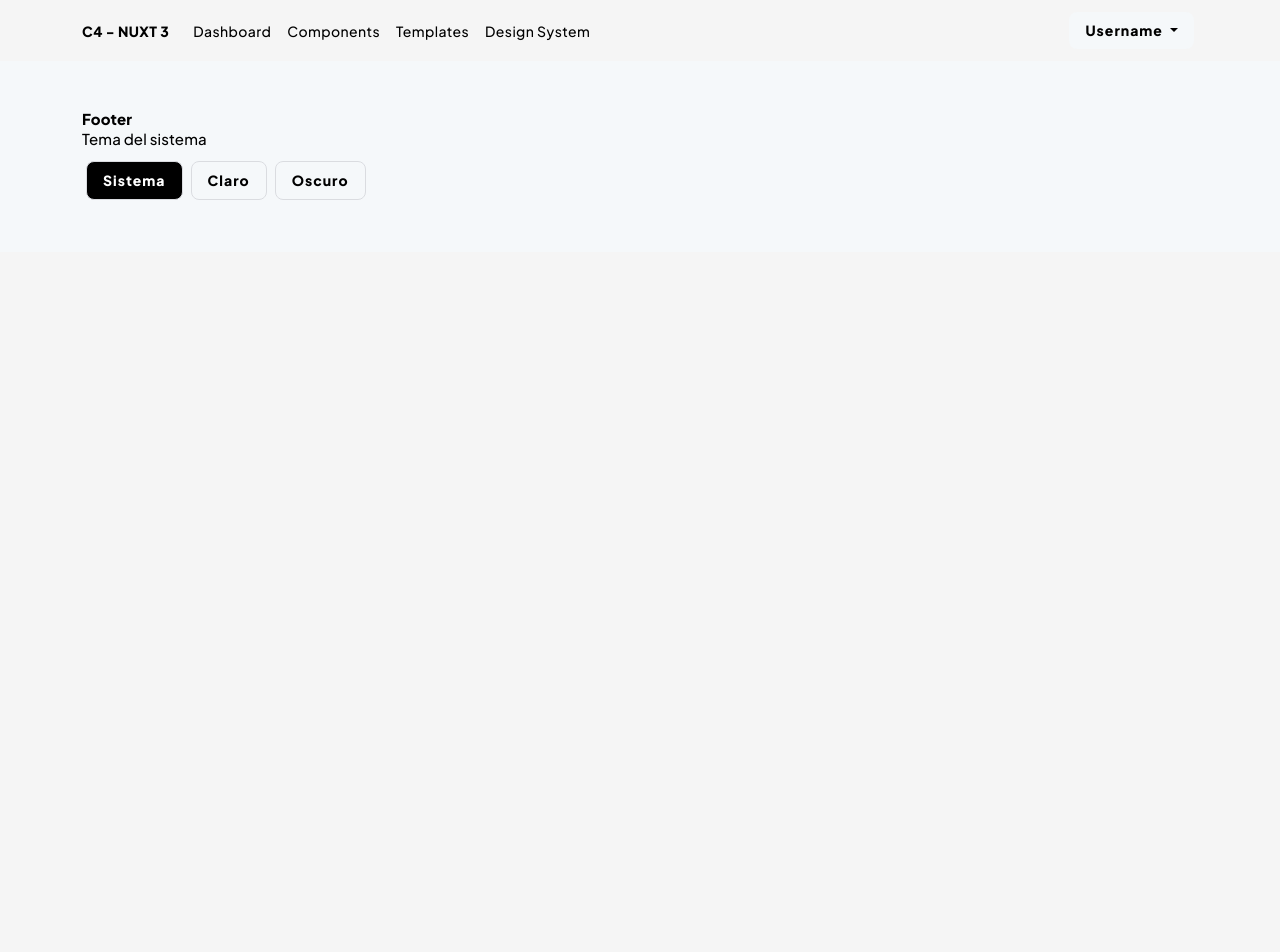
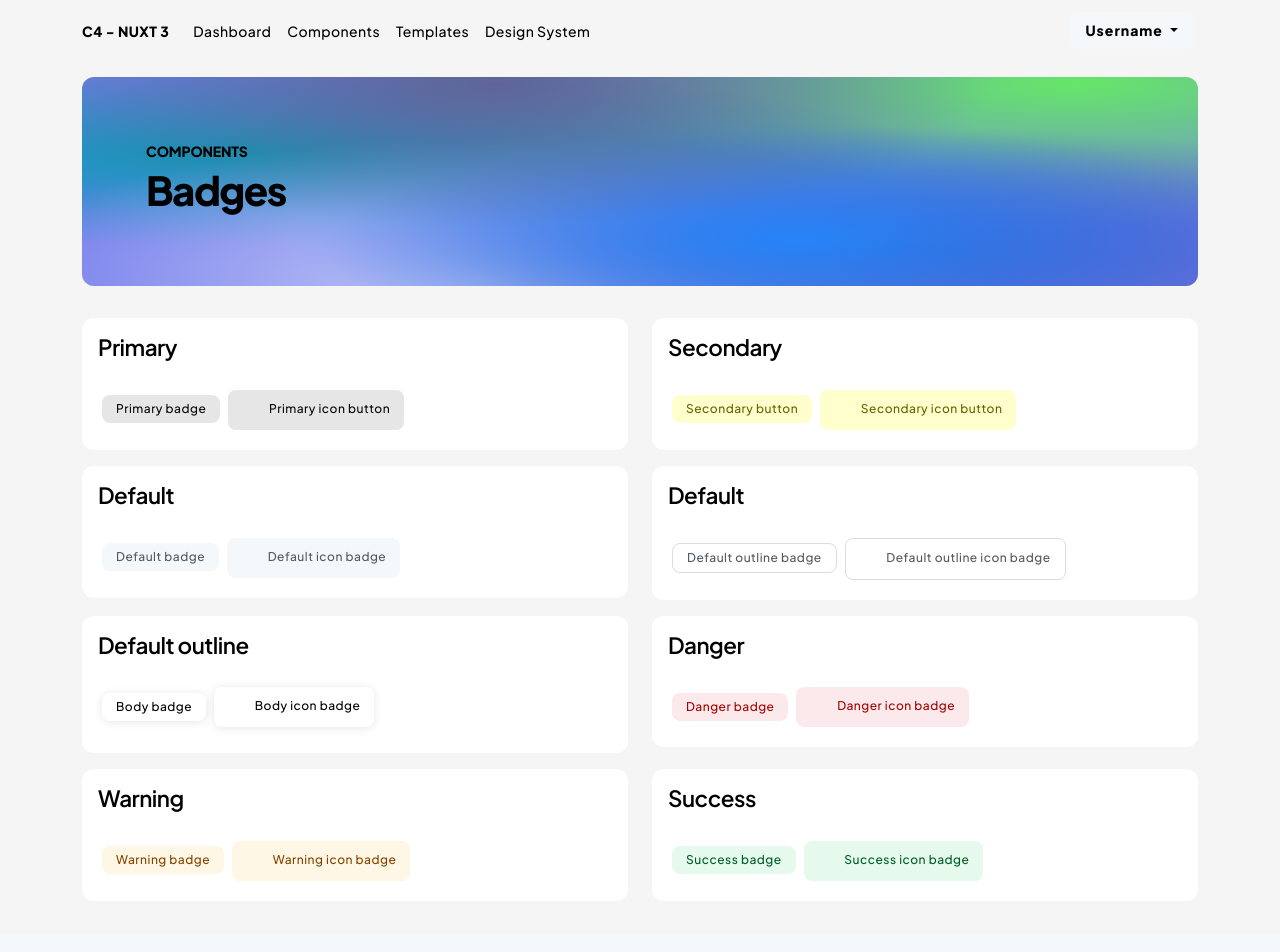
Before and after one commit to giancarlosgza/nuxt3-components-web-app, a Nuxt app: page /components/badges in a window 1280 px wide. Shown: the top 952 px of the page. Before the commit the page ends 800 px from the top, so only its background shows below. Built offline with nearby package versions, Linux system fonts and the light colour scheme.

Commit message:
RGBA colors function

```diff
--- a/assets/scss/abstracts/_functions.scss
+++ b/assets/scss/abstracts/_functions.scss
@@ -1,7 +1,14 @@
+// RETURNS A MIX COLOR WITH WHITE
 @function tint($color, $percentage) {
   @return mix(#FFF, $color, $percentage);
 }
 
+// RETURNS A MIX COLOR WITH BLACK
 @function shade($color, $percentage) {
   @return mix(#000, $color, $percentage);
 }
+
+// RETURNS AN HEXADECIMAL COLOR TO RGB
+@function hexToRGB($hex) {
+  @return red($hex), green($hex), blue($hex)
+}
--- a/assets/scss/abstracts/_roots.scss
+++ b/assets/scss/abstracts/_roots.scss
@@ -4,19 +4,9 @@
   --theme-on-primary: #000000;
   --theme-on-primary-inverse: #ffffff;
   // RGBA colors
-  --theme-primary-rgba: 70, 125, 254;
-  --theme-secondary-rgba: 249, 255, 1;
-  --theme-accent-rgba: 199, 231, 254;
-  --theme-overlay-rgba: 0, 0, 0;
-  --theme-success-rgba: 0, 136, 56;
-  --theme-info-rgba: 8, 70, 160;
-  --theme-warning-rgba: 255, 171, 0;
-  --theme-danger-rgba: 222, 40, 57;
-  --theme-default-rgba: 123, 123, 123;
-  --theme-muted-rgba: 82, 89, 95;
-  // Gradient
-  --theme-c4-gradient: linear-gradient(345deg, #7b7b7b, #555555, #434343);
-  --theme-c4-gradient-orange: linear-gradient(345deg, #b17001, #e49001, #fda001);
+  @each $color, $value in $primary-colors {
+    --#{$variable-prefix}#{$color}: #{hexToRGB($value)};
+  }
   // Variants colors
   --theme-muted: #52595f;
   --theme-muted-100: #52595f;
@@ -65,7 +55,6 @@
   @each $color, $value in $accents {
     --#{$variable-prefix}#{$color}: #{$value};
   }
-
 }
 
 .dark-mode {
--- a/assets/scss/abstracts/_variables.scss
+++ b/assets/scss/abstracts/_variables.scss
@@ -126,10 +126,24 @@ $grey: #757575;
 $dark: #212121;
 
 $default: #f5f8fa;
+$muted: #52595f;
 $success: #00c853;
 $warning: #ffab00;
 $info: #0000be;
 $danger: #de2839;
+
+$primary-colors: (
+        'primary-rgba': $primary,
+        'secondary-rgba': $secondary,
+        'accent-rgba': $accent,
+        'overlay-rgba': $black,
+        'success-rgba': $success,
+        'info-rgba': $info,
+        'warning-rgba': $warning,
+        'danger-rgba': $danger,
+        'default-rgba': $default,
+        'muted-rgba': $muted,
+);
 
 $theme-colors: (
         'color-white': #ffffff,
--- a/assets/scss/components/_badges.scss
+++ b/assets/scss/components/_badges.scss
@@ -4,10 +4,10 @@
   padding: 8px 14px;
   margin: 4px;
   font-size: 12px;
-  font-weight: 500;
+  font-weight: $fw-500;
 
   &.badge-primary {
-    background-color: rgba(var(--theme-primary-rgba), 20%);
+    background-color: rgba(var(--theme-primary-rgba), 10%);
     color: var(--theme-primary-800);
   }
 
--- /dev/null
+++ b/pages/components/badges.vue
@@ -0,0 +1,142 @@
+<template>
+  <div>
+    <!-- CONTENT -->
+    <div class="container mt-3">
+      <div class="row mb-3">
+        <div class="col-md-12 mb-3">
+          <div class="card header-hero header-buttons">
+            <div class="card-body">
+              <p class="overline">Components</p>
+              <h1>Badges</h1>
+            </div>
+          </div>
+        </div>
+      </div>
+    </div>
+
+    <!-- CONTENT -->
+    <div class="container mt-3">
+      <div class="row mb-3">
+        <div class="col-md-6 mb-3">
+          <div class="card">
+            <div class="card-header">
+              <h2 class="title">Primary</h2>
+            </div>
+            <div class="card-body">
+              <div class="badge badge-primary">Primary badge</div>
+              <div class="badge badge-primary">
+                <i class="material-icons-outlined me-2">&#xe3c9;</i>
+                <span>Primary icon button</span>
+              </div>
+            </div>
+          </div>
+        </div>
+        <div class="col-md-6 mb-3">
+          <div class="card">
+            <div class="card-header">
+              <h2 class="title">Secondary</h2>
+            </div>
+            <div class="card-body">
+              <div class="badge badge-secondary">Secondary button</div>
+              <div class="badge badge-secondary">
+                <i class="material-icons-outlined me-2">&#xe5d5;</i>
+                <span>Secondary icon button</span>
+              </div>
+            </div>
+          </div>
+        </div>
+        <div class="col-md-6 mb-3">
+          <div class="card">
+            <div class="card-header">
+              <h2 class="title">Default</h2>
+            </div>
+            <div class="card-body">
+              <div class="badge badge-default">Default badge</div>
+              <div class="badge badge-default">
+                <i class="material-icons-outlined me-2">&#xe5c4;</i>
+                <span>Default icon badge</span>
+              </div>
+            </div>
+          </div>
+        </div>
+        <div class="col-md-6 mb-3">
+          <div class="card">
+            <div class="card-header">
+              <h2 class="title">Default</h2>
+            </div>
+            <div class="card-body">
+              <div class="badge badge-default-outline">Default outline badge</div>
+              <div class="badge badge-default-outline">
+                <i class="material-icons-outlined me-2">&#xef4f;</i>
+                <span>Default outline icon badge</span>
+              </div>
+            </div>
+          </div>
+        </div>
+        <div class="col-md-6 mb-3">
+          <div class="card">
+            <div class="card-header">
+              <h2 class="title">Default outline</h2>
+            </div>
+            <div class="card-body">
+              <div class="badge badge-body">Body badge</div>
+              <div class="badge badge-body">
+                <i class="material-icons-outlined me-2">&#xef4f;</i>
+                <span>Body icon badge</span>
+              </div>
+            </div>
+          </div>
+        </div>
+        <div class="col-md-6 mb-3">
+          <div class="card">
+            <div class="card-header">
+              <h2 class="title">Danger</h2>
+            </div>
+            <div class="card-body">
+              <div class="badge badge-danger">Danger badge</div>
+              <div class="badge badge-danger">
+                <i class="material-icons-outlined me-2">&#xe872;</i>
+                <span>Danger icon badge</span>
+              </div>
+            </div>
+          </div>
+        </div>
+        <div class="col-md-6 mb-3">
+          <div class="card">
+            <div class="card-header">
+              <h2 class="title">Warning</h2>
+            </div>
+            <div class="card-body">
+              <div class="badge badge-warning">Warning badge</div>
+              <div class="badge badge-warning">
+                <i class="material-icons-outlined me-2">&#xe872;</i>
+                <span>Warning icon badge</span>
+              </div>
+            </div>
+          </div>
+        </div>
+        <div class="col-md-6 mb-3">
+          <div class="card">
+            <div class="card-header">
+              <h2 class="title">Success</h2>
+            </div>
+            <div class="card-body">
+              <div class="badge badge-success">Success badge</div>
+              <div class="badge badge-success">
+                <i class="material-icons-outlined me-2">&#xe872;</i>
+                <span>Success icon badge</span>
+              </div>
+            </div>
+          </div>
+        </div>
+      </div>
+    </div>
+
+  </div>
+</template>
+
+<script>
+export default {
+  name: "ComponentsBadges"
+}
+</script>
--- /dev/null
+++ b/pages/components/cards.vue
@@ -0,0 +1,11 @@
+<template>
+  <div>
+
+  </div>
+</template>
+
+<script>
+export default {
+  name: "ComponentsCards"
+}
+</script>
```
